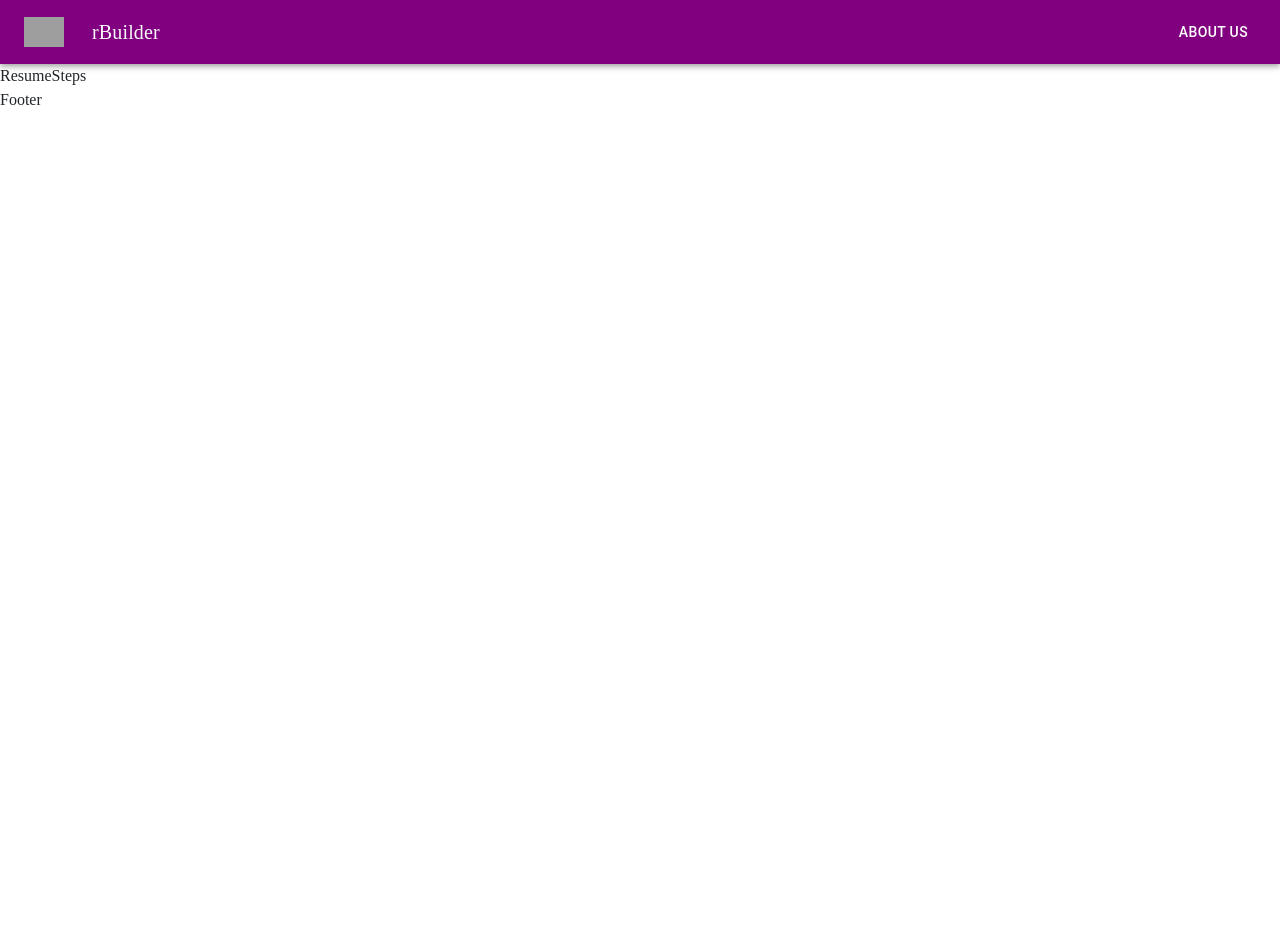
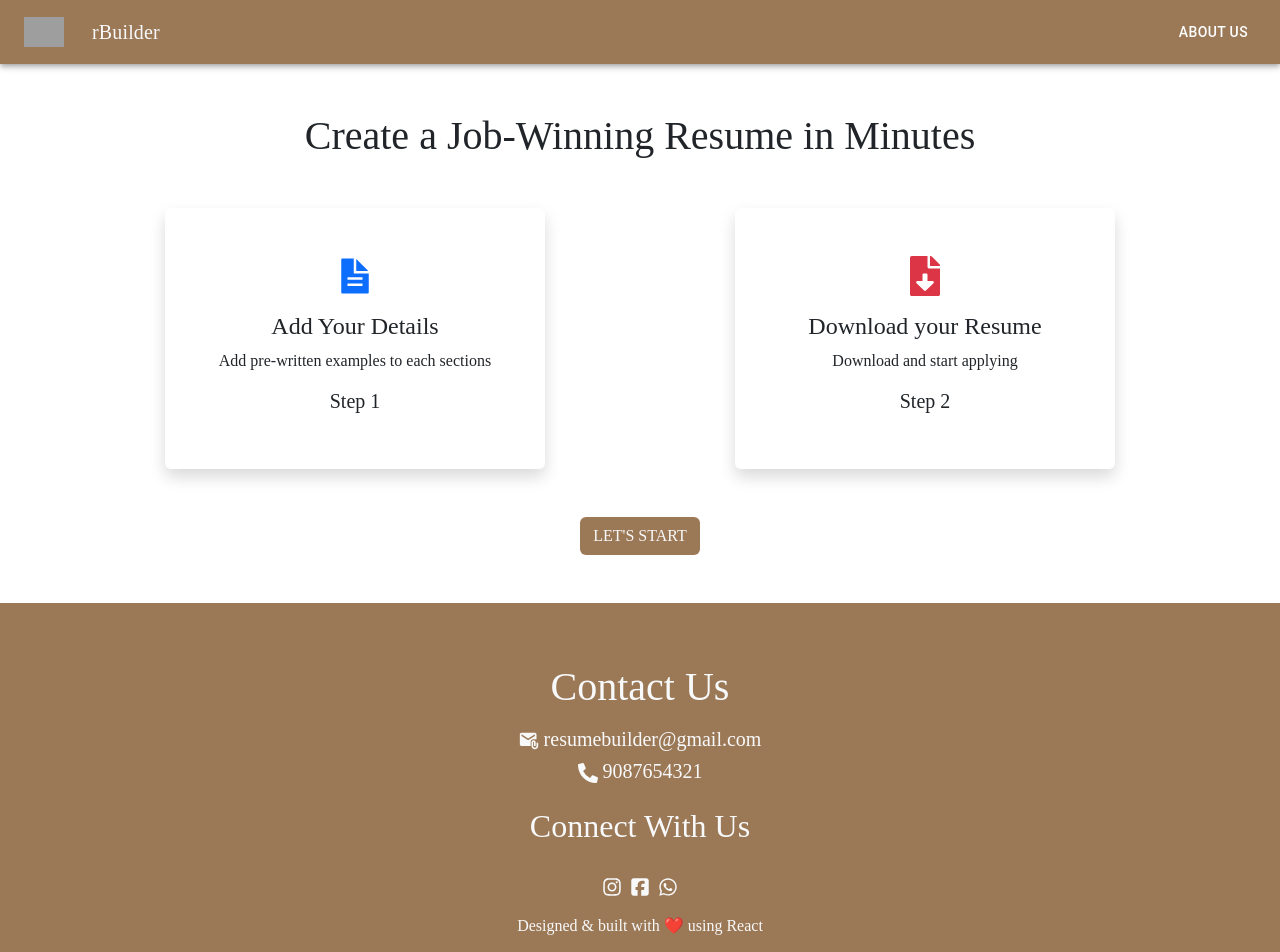
Before and after one commit to Luminar-Technolab/AI-rBuilder-Dec25, a React (Vite) app: page /steps in a window 1280 px wide. Shown: the top 952 px of the page. Before the commit the page ends 800 px from the top, so only its background shows below. Built offline with nearby package versions, Linux system fonts and the light colour scheme; grey boxes are pictures that could not be loaded; a web font is replaced by a local one.

Commit message:
DESIGN : Home,Steps

```diff
--- a/src/components/Footer.jsx
+++ b/src/components/Footer.jsx
@@ -1,8 +1,24 @@
 import React from 'react'
+import { MdAttachEmail } from "react-icons/md";
+import { FaPhoneAlt } from "react-icons/fa";
+import { FaInstagram } from "react-icons/fa";
+import { FaSquareFacebook } from "react-icons/fa6";
+import { FaWhatsapp } from "react-icons/fa";
 
 function Footer() {
   return (
-    <div>Footer</div>
+    <div style={{height:'400px',backgroundColor:'#9b7856'}} className='d-flex justify-content-center align-items-center flex-column text-light' >
+      <h1 className='mb-3'>Contact Us</h1>
+      <h5> <MdAttachEmail /> resumebuilder@gmail.com</h5>
+      <h5> <FaPhoneAlt /> 9087654321</h5>
+      <h2 className='mt-3'>Connect With Us</h2>
+      <div className="my-3 fs-5">
+        <FaInstagram />
+        <FaSquareFacebook className='mx-2'/>
+        <FaWhatsapp />
+      </div>
+      <h6>Designed & built with ❤️ using React</h6>
+    </div>
   )
 }
 
--- a/src/components/Header.jsx
+++ b/src/components/Header.jsx
@@ -12,7 +12,7 @@ function Header() {
   const introduction = "At rBuilder, we understand that a great career starts with a great resume. Our mission is to simplify the resume creation process for students, job seekers, and professionals by providing an intuitive and user-friendly tool that helps you craft personalized, visually appealing, and ATS-friendly resumes — without the need for design or formatting skills."
   return (
     <Box sx={{ flexGrow: 1 }}>
-      <AppBar position="static" sx={{backgroundColor:'purple'}}>
+      <AppBar position="static" sx={{backgroundColor:'#9b7856'}}>
         <Toolbar>
           <IconButton
             size="large"
--- a/src/pages/Home.jsx
+++ b/src/pages/Home.jsx
@@ -1,9 +1,102 @@
 //rfce
 import React from 'react'
+import { Link } from 'react-router-dom'
 
 function Home() {
   return (
-    <div>Home</div>
+    <>
+      {/* landing */}
+      <div style={{height:'100vh',backgroundImage:'url("/landing.png")',backgroundSize:'cover',backgroundPosition:'center',backgroundAttachment:'fixed'}} className='d-flex justify-content-center align-items-center'>
+        <div className="row container-fluid">
+          <div className="col-lg-4"></div>
+          <div className="col-lg-4 rounded shadow p-5 text-center text-light" style={{backgroundColor:'rgba(151,152,143,0.7)'}}>
+              <h3>Designed To Get Hired.
+                Your Skills, Your Story,
+                Your Next Job - All In One.
+              </h3>
+              <Link to={'/steps'} className="btn text-light" style={{backgroundColor:'#9b7856'}}>MAKE YOUR RESUME</Link>
+          </div>
+          <div className="col-lg-4"></div>
+        </div>
+      </div>
+      {/* tools */}
+      <div className="container mb-5">
+        <h1 className="text-center my-5">Tools</h1>
+        <div className="row align-items-center ">
+          <div className="col-lg-1"></div>
+          <div className="col-lg-5">
+            <h5>Resume</h5>
+            <p>Create unlimited new resumes and easily edit them afterwards.</p>
+            <h5>Cover Letters</h5>
+            <p> Easily write professional cover letters.</p>
+            <h5>Jobs</h5>
+            <p> Automatically receive new and relevant job postings.</p>
+            <h5>Applications</h5>
+            <p>Effortlessly manage and track your job applications in an organized manner.</p>
+          </div>
+           <div className="col-lg-1"></div>
+          <div className="col-lg-5">
+            <img width={'100%'} height={'500px'} src="/resume.png" alt="resume" />
+          </div>
+        </div>
+      </div>
+      {/* image */}
+      <div style={{height:'80vh',backgroundImage:'url("https://images.pexels.com/photos/3184360/pexels-photo-3184360.jpeg?cs=srgb&dl=pexels-fauxels-3184360.jpg&fm=jpg)',backgroundSize:'cover',backgroundPosition:'center',backgroundAttachment:'fixed'}}> </div>
+      {/* testimony */}
+      <div className="container mb-5">
+        <h1 className="text-center my-5">Testimony</h1>
+        <div className="row align-items-center ">
+          <div className="col-lg-1"></div>
+          <div className="col-lg-5">
+            <h5>Trusted by professionals worldwide.</h5>
+            <p>At LiveCareer, we don't just help you create résumés — we help you land the job. Whether you're a seasoned professional or just starting out, our tools are designed to get results.</p>
+            <p> In fact, users who used LiveCareer reported getting hired an average of 48 days faster.</p>
+            <p> Join thousands of job-seekers who’ve fast-tracked their careers with a résumé that truly stands out</p>
+          </div>
+           <div className="col-lg-1"></div>
+          <div className="col-lg-5">
+           <div className="row">
+            <div className="col-lg-3">
+              <img className='w-100 p-2' src="https://assets.livecareer.co.uk/blobimages/lcintl-lp/luk/images/grid/grid1.png" alt="user" />
+            </div>
+            <div className="col-lg-3">
+              <img className='w-100 p-2' src="https://assets.livecareer.co.uk/blobimages/lcintl-lp/luk/images/grid/grid7.png" alt="user" />
+            </div>
+            <div className="col-lg-3">
+              <img className='w-100 p-2' src="https://assets.livecareer.co.uk/blobimages/lcintl-lp/luk/images/grid/grid2.png" alt="user" />
+            </div>
+            <div className="col-lg-3">
+              <img className='w-100 p-2' src="https://assets.livecareer.co.uk/blobimages/lcintl-lp/luk/images/grid/grid3.png" alt="user" />
+            </div>
+            <div className="col-lg-3">
+              <img className='w-100 p-2' src="https://img.freepik.com/premium-photo/happy-man-ai-generated-portrait-user-profile_1119669-1.jpg" alt="user" />
+            </div>
+            <div className="col-lg-3">
+              <img className='w-100 p-2' src="https://tse3.mm.bing.net/th/id/OIP.2i5UaEHaQM3PYAYXQyM1AAAAAA?pid=Api&P=0&h=180" alt="user" />
+            </div>
+            <div className="col-lg-3">
+              <img className='w-100 p-2' src="https://img.freepik.com/premium-photo/girl-happy-portrait-user-profile-by-ai_1119669-10.jpg" alt="user" />
+            </div>
+            <div className="col-lg-3">
+              <img className='w-100 p-2' src="https://writestylesonline.com/wp-content/uploads/2018/11/Three-Statistics-That-Will-Make-You-Rethink-Your-Professional-Profile-Picture-1024x1024.jpg" alt="user" />
+            </div>
+            <div className="col-lg-3">
+              <img className='w-100 p-2' src="https://i.pinimg.com/originals/07/33/ba/0733ba760b29378474dea0fdbcb97107.png" alt="user" />
+            </div>
+            <div className="col-lg-3">
+              <img className='w-100 p-2' src="https://tse3.mm.bing.net/th/id/OIP.wPWx97qT9JbAIeh4t6TDVQHaHa?pid=Api&P=0&h=180" alt="user" />
+            </div>
+            <div className="col-lg-3">
+              <img className='w-100 p-2' src="https://img.freepik.com/premium-photo/design-professional-profile-picture-with-sharp-focus-natural-lighting-clean-neutral-background_880763-20280.jpg?w=1060" alt="user" />
+            </div>
+            <div className="col-lg-3">
+              <img className='w-100 p-2' src="https://tse2.mm.bing.net/th/id/OIP.4oYqJqInuQd2TAlPPdggLgHaHa?pid=Api&P=0&h=180" alt="user" />
+            </div>
+           </div>
+          </div>
+        </div>
+      </div>
+    </>
   )
 }
 
--- a/src/pages/ResumeSteps.jsx
+++ b/src/pages/ResumeSteps.jsx
@@ -1,8 +1,35 @@
 import React from 'react'
+import { IoDocumentTextSharp } from "react-icons/io5";
+import { FaFileDownload } from "react-icons/fa";
+import { Link } from 'react-router-dom';
 
 function ResumeSteps() {
   return (
-    <div>ResumeSteps</div>
+    <div className='my-5'>
+      <h1 className="text-center">Create a Job-Winning Resume in Minutes</h1>
+      <div className="container my-5">
+        <div className="row">
+          <div className="col-md-1"></div>
+          <div className="col-md-4 rounded p-5 shadow text-center">
+            <IoDocumentTextSharp className='fs-1 text-primary mb-3'/>
+            <h4>Add Your Details</h4>
+            <p>Add pre-written examples to each sections</p>
+            <h5>Step 1</h5>
+          </div>
+          <div className="col-md-2"></div>
+          <div className="col-md-4 rounded p-5 shadow text-center">
+            <FaFileDownload className='fs-1 text-danger mb-3'/>
+            <h4>Download your Resume</h4>
+            <p>Download and start applying</p>
+            <h5>Step 2</h5>
+          </div>
+          <div className="col-md-1"></div>
+        </div>
+        <div className="text-center mt-5">
+          <Link to={'/form'} className='btn text-light' style={{backgroundColor:'#9b7856'}}>LET'S START</Link>
+        </div>
+      </div>
+    </div>
   )
 }
 
```
Also changed, not shown: public/landing.png (added), public/resume.png (added).
